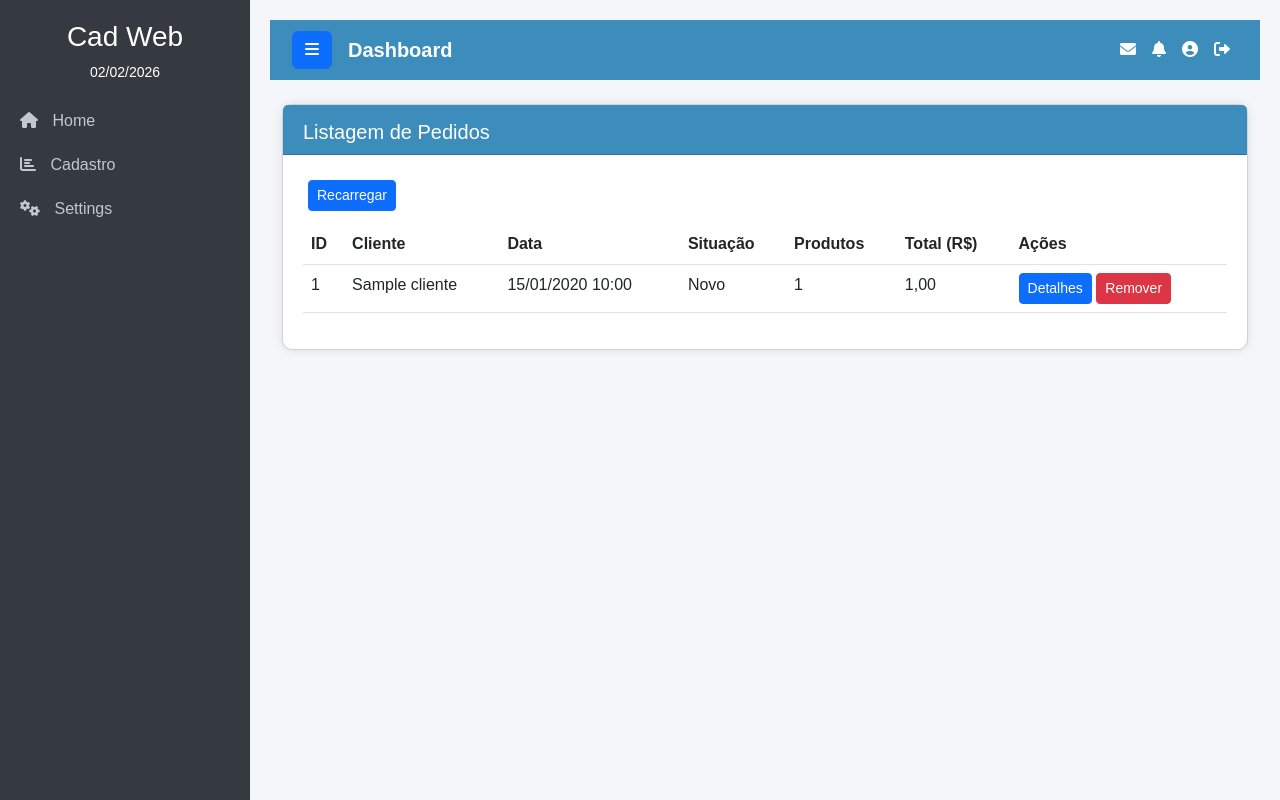
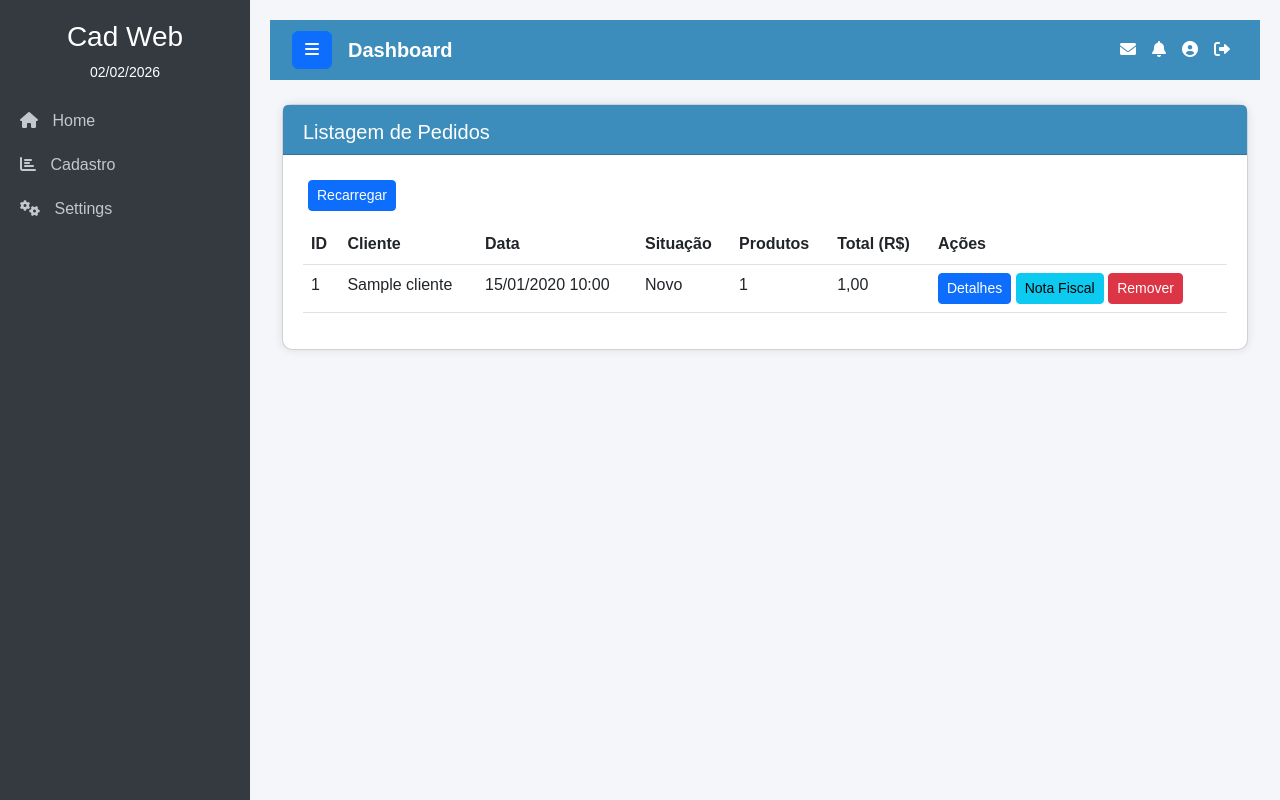
Before and after one commit to SilvaEsdras/cadweb, a Django app: page /pedido/ in a window 1280 px wide. Run offline with Django 4.2, Linux system fonts and the light colour scheme; a user stored in the database is signed in; tables that the repository leaves empty hold one stand-in row (values such as "Sample post"); some libraries are stand-ins or nearby versions.

Commit message:
Adiçionando links para nota fiscal na lista de pedidos.

```diff
--- a/templates/pedido/lista.html
+++ b/templates/pedido/lista.html
@@ -34,10 +34,11 @@
         <td>
           <a href="{% url 'detalhes_pedido' pedido.id %}" class="btn btn-primary btn-sm">Detalhes</a>
 
+          <a href="{% url 'nota_fiscal' pedido.id %}" target="_blank" class="btn btn-info btn-sm">Nota Fiscal</a>
+
           <a href="{% url 'remover_pedido' pedido.id %}" class="btn btn-danger btn-sm"
           onclick="return confirm('Tem certeza que deseja remover este registro?');">Remover</a>
         </td>
-      </tr>
       {% endfor %}
     </tbody>
   </table>
```
